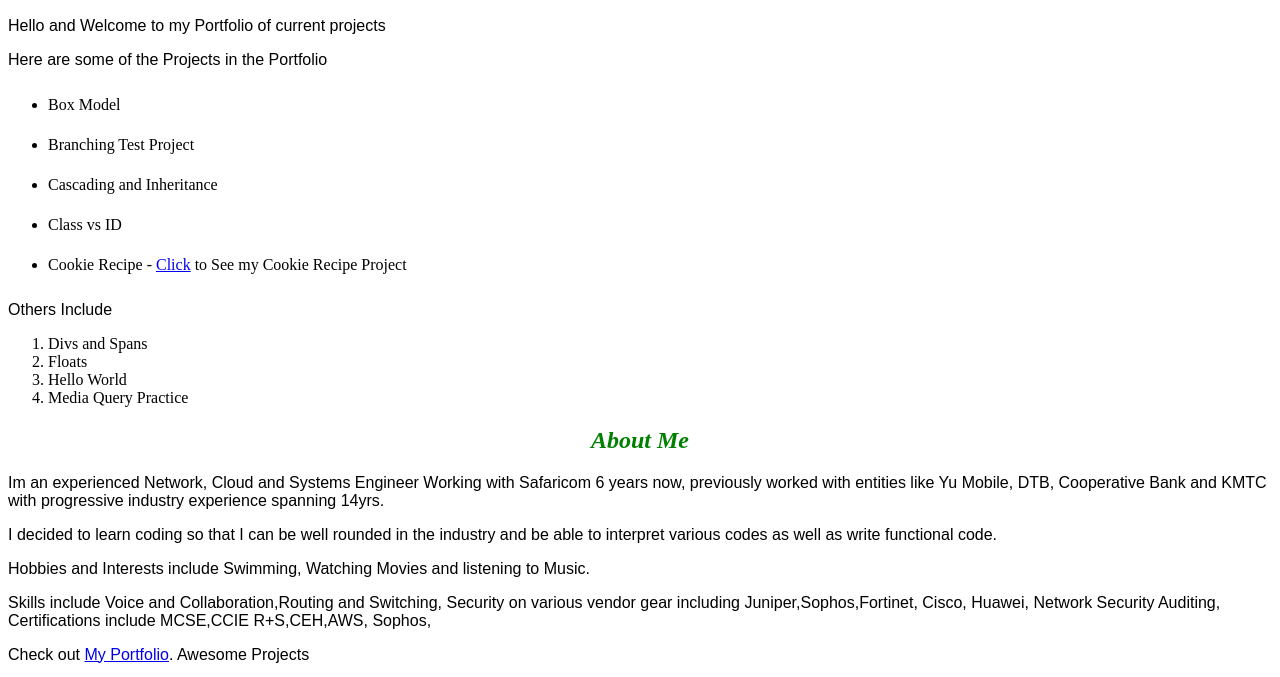
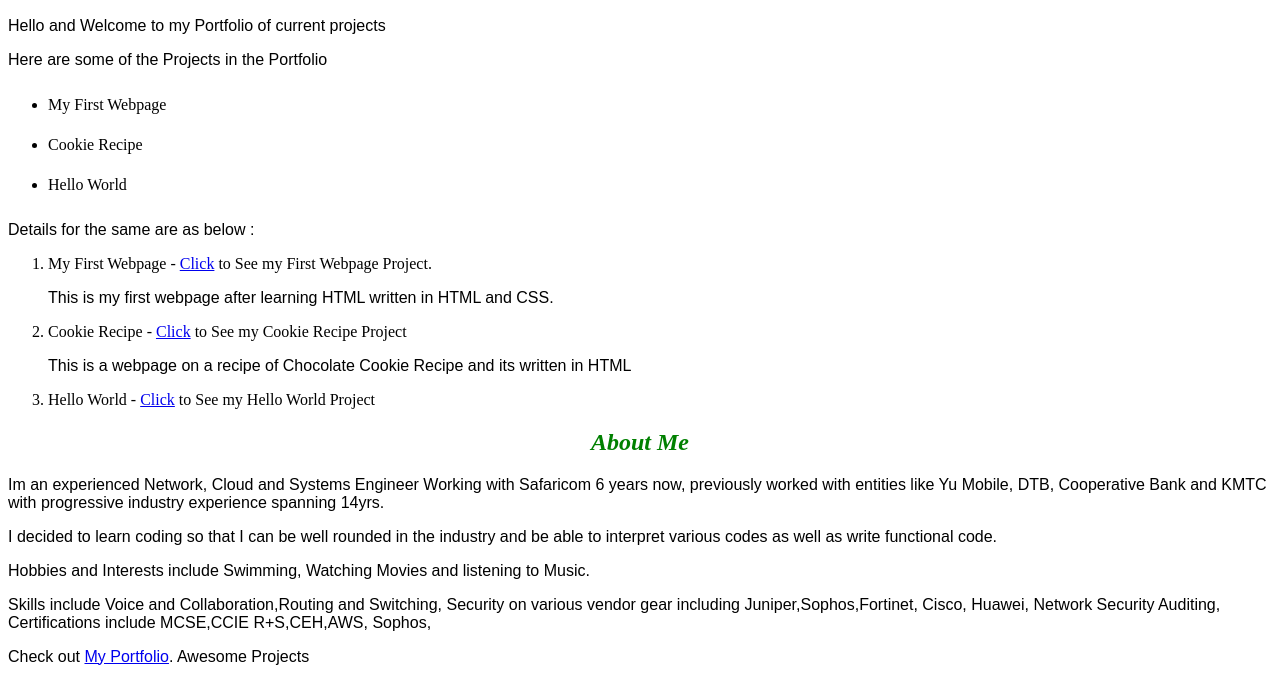
Before and after one commit to klemoh2020/week-1-independent-project, a plain HTML site: page index.html in a window 1280 px wide. Shown: the part 110-787 px from the top of the page. Drawn offline with Linux system fonts and the light colour scheme.

Commit message:
Updated portfolio projectes with active links and descriptions

```diff
--- a/css/styles.css
+++ b/css/styles.css
@@ -14,3 +14,10 @@ h1 {
   ul {
     line-height: 40px;
   }
+
+  .test-box {
+    border: 2px solid red;
+    padding: 6px;
+    margin: 20px;
+    background-color: yellow;
+  }
--- a/index.html
+++ b/index.html
@@ -8,24 +8,25 @@
                 <h1>CLEMENT HAWA PORTFOLIO</h1>
                     <h2>A Portfolio of my Current Projects</em></h2>
 
-                         <p>Hello and Welcome to my Portfolio of current projects </p>
+                    <p>Hello and Welcome to my Portfolio of current projects </p>
 
                              <p>Here are some of the Projects in the Portfolio</p>
                                     <ul>
-                                          <li>Box Model</li>
-                                         <li>Branching Test Project</li>
-                                        <li>Cascading and Inheritance</li>
-                                        <li>Class vs ID</li>
-                                        <li>Cookie Recipe - <a href="https://github.com/klemoh2020/cookie-recipe.git">Click</a> to See my Cookie Recipe Project</li>
+                                          <li>My First Webpage</li>
+                                         <li>Cookie Recipe</li>
+                                        <li>Hello World</li>
+
                                     </ul>
 
-                             <p>Others Include</p>
+                             <p>Details for the same are as below : </p>
                                      <ol>
-                                         <li>Divs and Spans</li>
-                                            <li>Floats</li>
-                                            <li>Hello World</li>
-                                            <li>Media Query Practice</li>
+                                        <li>My First Webpage - <a href="https://github.com/klemoh2020/my-first-webpage.git">Click</a> to See my First Webpage Project.
+                                        <p>This is my first  webpage  after learning HTML written in HTML and CSS.</p></li>
+                                        <li>Cookie Recipe - <a href="https://github.com/klemoh2020/cookie-recipe.git">Click</a> to See my Cookie Recipe Project<P>This is a webpage on a recipe of Chocolate Cookie Recipe and its written in HTML</P></li>
+                                         <li>Hello World - <a href="https://github.com/klemoh2020/hello-world.git">Click</a> to See my Hello World Project</li>
+
                                         </ol>
+
                     <h2>About Me</em></h2>
                              <p>  Im an experienced Network, Cloud and Systems Engineer Working with Safaricom 6 years now, previously worked with entities like Yu Mobile, DTB, Cooperative Bank and KMTC with progressive industry experience spanning 14yrs.
                              <p>I decided to learn coding so that I can be well rounded in the industry and be able to interpret various codes as well as write functional code.</p>
```
